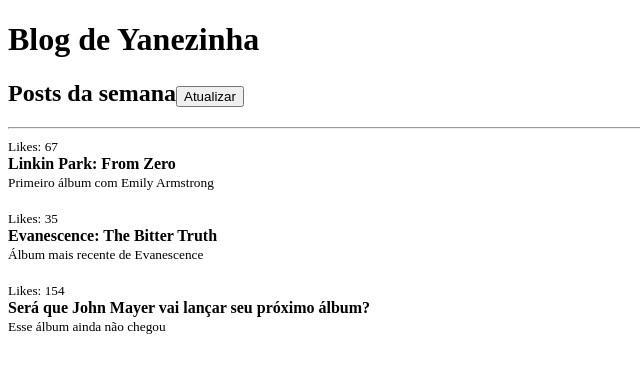
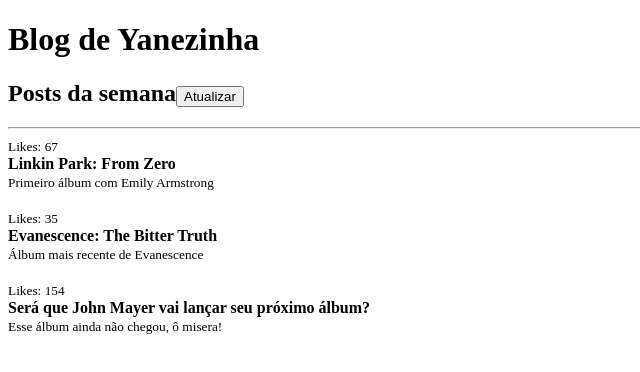
Before and after one commit to yanew/react-fundamentos, a React app: page / in a window 1280 px wide. Shown: the top 372 px of the page, without its empty margins (0-640 px from the left). Built offline with nearby package versions, Linux system fonts and the light colour scheme.

Commit message:
Aula Fundamentos do React - Trabalhando com States

```diff
--- a/src/App.js
+++ b/src/App.js
@@ -1,25 +1,46 @@
-import React from "react";
+import React, { useState } from "react";
 
 import Post from './Post';
 import Header from './Header';
 
 const titPost = 'Música é demais!';
 
-const posts = [
-    {id: Math.random(), titulo: "Linkin Park: From Zero", likes: 67, conteudo: "Primeiro álbum com Emily Armstrong"},
-    {id: Math.random(), titulo: "Evanescence: The Bitter Truth", likes: 35, conteudo: "Álbum mais recente de Evanescence"},
-    {id: Math.random(), titulo: "Será que John Mayer vai lançar seu próximo álbum?", likes: 154, conteudo: "Esse álbum ainda não chegou"},
-];
-
 function App(){
 
+    const [posts, setPosts] = useState([
+        {id: Math.random(), titulo: "Linkin Park: From Zero", likes: 67, conteudo: "Primeiro álbum com Emily Armstrong"},
+        {id: Math.random(), titulo: "Evanescence: The Bitter Truth", likes: 35, conteudo: "Álbum mais recente de Evanescence"},
+        {id: Math.random(), titulo: "Será que John Mayer vai lançar seu próximo álbum?", likes: 154, conteudo: "Esse álbum ainda não chegou, ô misera!"},
+    ]);
+
     function handleRefresh(){
-        posts.push({
-            id: Math.random(),
-            titulo: `Titulo${posts.length+1}`,
-            likes: 154,
-            conteudo: `Texto${posts.length+1}`
-        });
+
+        //A explicacao abaixo vai para o caso de ser necessario usar o estado anterior da variavel do useState:
+
+        // setPosts([...posts,
+        //     {
+        //         id: Math.random(),
+        //         titulo: `Titulo${posts.length+1}`,
+        //         likes: 154,
+        //         conteudo: `Texto${posts.length+1}`
+        //     }
+        // ]); Desse modo aqui, se der dois cliques rapidinhos não vão ser adicionados 2 posts,
+            // porque o react pega a referencia de como o array posts estava na hora do clique.
+
+        setPosts((prevState) => [//prevState é o array posts no estado corrente
+            ...prevState,
+            {
+                id: Math.random(),
+                titulo: `Titulo${prevState.length+1}`,
+                likes: 154,
+                conteudo: `Texto${prevState.length+1}`
+            }
+        ]);// com a função os 2 posts sao adicionados, porque o react so vai pegar o estado
+           //do array posts no momento que for executar a funcao
+
+        //Caso nao seja necessario pegar o estado anterior da variavel usada no useState, voce pode passar o novo valor
+        //da variavel direto:
+        //setPosts([]);
     }
 
     return (
--- a/webpack.config.js
+++ b/webpack.config.js
@@ -18,7 +18,7 @@
   module: {
     rules: [
       {
-        test: /\.jsx?$/, // ou /\.jsx$/ para arquivos JSX
+        test: /\.jsx?$/, // faz babel-loader rodar para js ou jsx ou /\.jsx$/ para apenas arquivos JSX
         exclude: /node_modules/,
         use: {
           loader: 'babel-loader',
```
